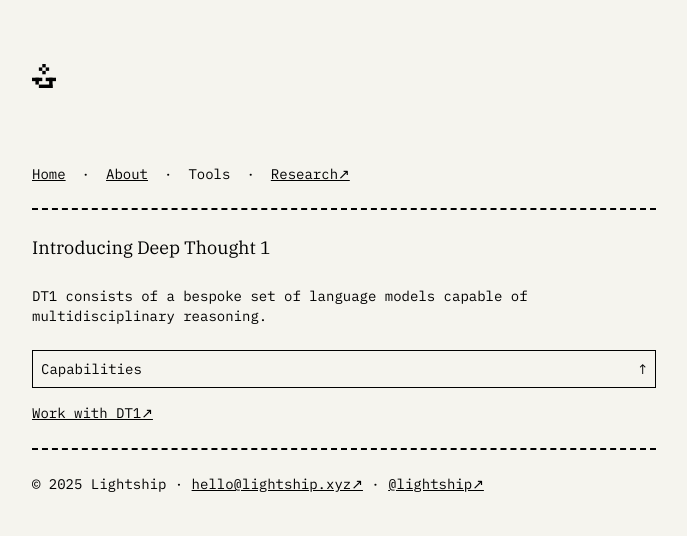
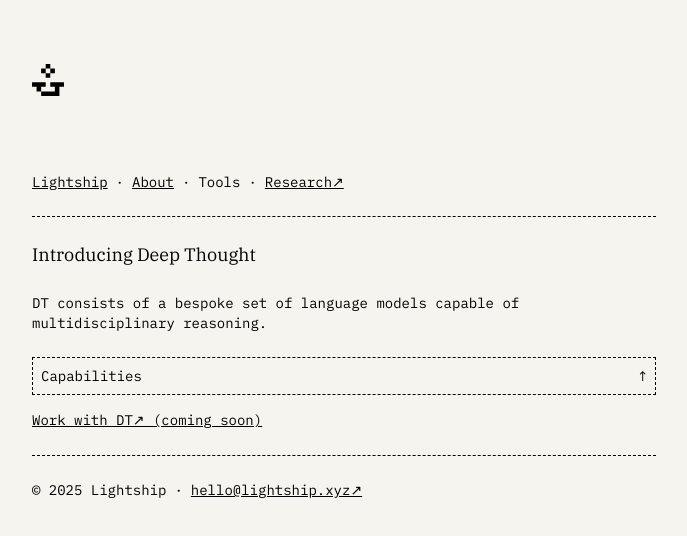
Before and after one commit to CloneProtocolSixtySix/loopscale, a Next.js app: page / in a window 1280 px wide. Both pictures are taken after a click on the button "Tools". Shown: the top 536 px of the page, without its empty margins (296-983 px from the left). Built offline with nearby package versions, Linux system fonts and the light colour scheme.

Commit message:
Update page styling: consistent spacing, dashed borders, and UI improvements

```diff
--- a/app/page.tsx
+++ b/app/page.tsx
@@ -38,15 +38,15 @@
     <main className="min-h-screen" style={{ backgroundColor: '#F5F4EE' }}>
       <div className="max-w-2xl w-full px-6 py-16 mx-auto space-y-6">
         <div className="flex items-center space-x-2">
-          <img src="/lightship.svg" alt="Lightship Logo" className="w-6 h-6" />
+          <img src="/lightship.svg" alt="Lightship Logo" className="w-8 h-8" />
         </div>
         <h1 className="text-xl font-normal">
           <button onClick={() => handleToggleContent('home')} className="mr-2">
           </button>
         </h1>
-        <div className="flex items-center space-x-4 text-sm mono">
+        <div className="flex items-center space-x-2 text-sm mono">
           <button onClick={() => handleToggleContent('home')} className={activeSection === 'home' ? '' : 'underline'}>
-            <span className="text-sm mono font-normal">Home</span>
+            <span className="text-sm mono font-normal">Lightship</span> <br />
           </button>
           <span>·</span>
           <button onClick={() => handleToggleContent('about')} className={activeSection === 'about' ? '' : 'underline'}>
@@ -61,7 +61,7 @@
             Research↗
           </a>
         </div>
-        <hr className="my-4 border-t-2 border-black border-dashed" />
+        <hr className="my-4 border-t border-black border-dashed" />
         {activeSection === 'about' ? (
   <>
     <h2 className="text-lg font-normal serif">Founder's Note</h2>
@@ -73,7 +73,7 @@
       Lightship explores and measures change, identifying hidden patterns that define the trajectory of human ingenuity.
     </p>
     <p className="text-sm mono">
-      Though early, our tools aim to help the industry captains and venture pioneers perceive once-invisible change, we have an opportunity to build a monumental company.
+      Though early, our tools aim to help industry captains once-invisible change, we have an opportunity to build a monumental company.
     </p>
     <p className="text-sm mono">
       Yannick Bruderlein, Founder
@@ -82,15 +82,15 @@
 ) : activeSection === 'tools' ? (
   <>
     <p className="text-lg font-normal serif">
-      Introducing Deep Thought 1<br/>
+      Introducing Deep Thought<br/>
     </p>
     <p className="text-sm mono">
-    DT1 consists of a bespoke set of language models capable of multidisciplinary reasoning.
+    DT consists of a bespoke set of language models capable of multidisciplinary reasoning.
     </p>
     <div className="mt-4">
       <button
         onClick={() => setIsAccordionOpen(!isAccordionOpen)}
-        className="flex items-center justify-between w-full text-sm mono text-left p-2 border border-black transition-colors"
+        className="flex items-center justify-between w-full text-sm mono text-left p-2 border border-black border-dashed transition-colors"
       >
         <span>Capabilities</span>
         <span className={`transform transition-transform ${isAccordionOpen ? 'rotate-180' : ''}`}>
@@ -98,14 +98,14 @@
         </span>
       </button>
       {isAccordionOpen && (
-        <div className="border-l border-r border-b border-black" style={{ backgroundColor: '#F5F4EE' }}>
-          <div className="p-2 text-sm mono border-b border-gray-200">
+        <div className="border-l border-r border-b border-black border-dashed" style={{ backgroundColor: '#F5F4EE' }}>
+          <div className="p-2 text-sm mono border-b border-gray-200 border-dashed">
             <div className="font-normal">Agent · Create agents that can reason, make decisions, and act based on contextual understanding in evolving environments.</div>
           </div>
           {/* <div className="p-2 text-sm mono border-b border-gray-200 cursor-pointer">Workflow</div>
           <div className="p-2 text-sm mono border-b border-gray-200 cursor-pointer">Observability</div>
           <div className="p-2 text-sm mono border-b border-gray-200 cursor-pointer">Orchestration</div> */}
-          <div className="p-2 text-sm mono border-b border-gray-200 cursor-pointer">Peer · Match research projects to sector-specific commercialization and investment opportunities and mitigate industry uncertainty with academic integrity.
+          <div className="p-2 text-sm mono border-b border-gray-200 border-dashed cursor-pointer">Peer · Match research projects to sector-specific commercialization and investment opportunities and mitigate industry uncertainty with academic integrity.
 
 </div>
 
@@ -113,7 +113,7 @@
 
       )}
       <div className="mt-3">
-        <a href="#" className="text-sm mono underline">Work with DT1↗</a>
+        <a href="#" className="text-sm mono underline">Work with DT↗ (coming soon)</a>
       </div>
     </div>
   </>
@@ -121,12 +121,16 @@
   <>
     <h2 className="text-lg font-normal serif">An intelligence partner</h2>
     <p className="text-sm mono">
-         At Lightship, we develop and apply tools that navigate complexity at the intersection of data, design and decision.
+         We build tools that navigate complexity at the intersection of data, design and decision.
     </p>
   </>
 )}
-        <hr className="my-4 border-t-2 border-black border-dashed" />
-        <p className="text-sm mono">© 2025 Lightship · <a href="mailto:hello@lightship.xyz" className="underline">hello@lightship.xyz↗</a> · <a href="https://www.linkedin.com/company/lightship-studio" className="underline">@lightship↗</a></p>
+        <hr className="my-4 border-t border-black border-dashed" />
+        <div className="flex items-center space-x-2 text-sm mono">
+          <span>© 2025 Lightship</span>
+          <span>·</span>
+          <a href="mailto:hello@lightship.xyz" className="underline">hello@lightship.xyz↗</a>
+        </div>
       </div>
     </main>
   );
```
Also changed, not shown: public/lightship.svg.
